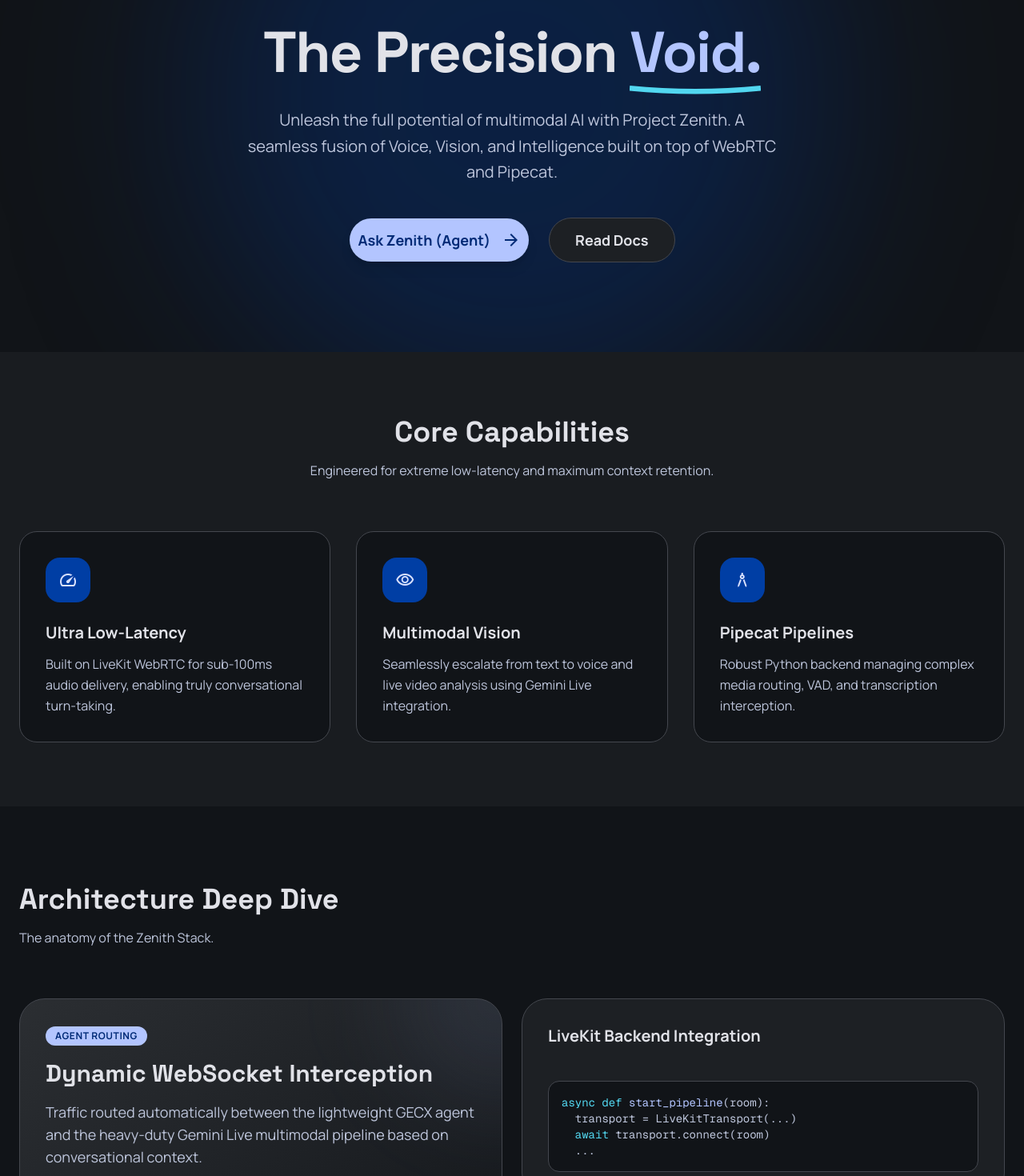
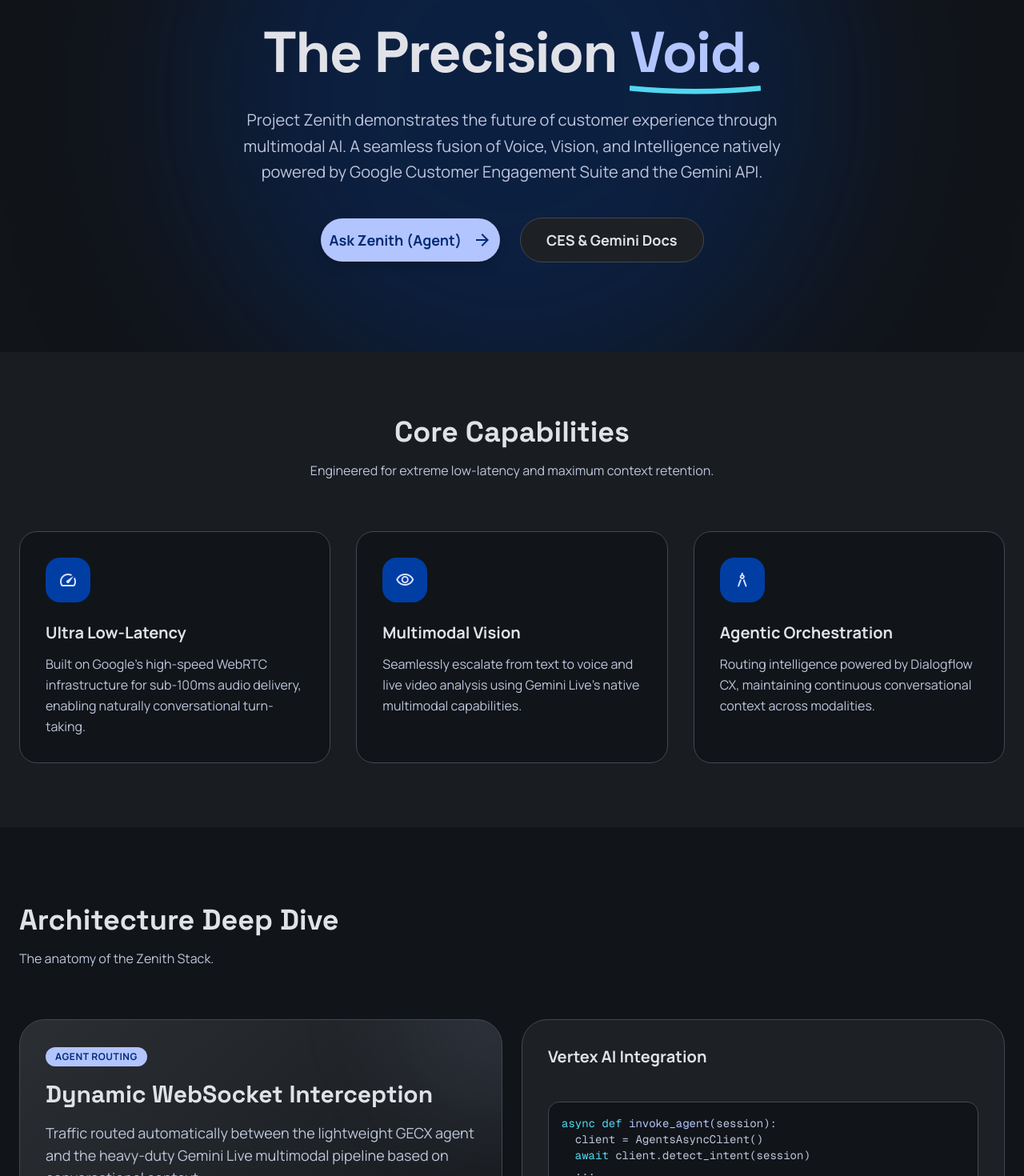
Before and after one commit to gall004/project-zenith, a Next.js app in the folder frontend/: page / in a window 1280 px wide. Shown: the part 200-1670 px from the top of the page at 80% size. Built offline with nearby package versions, Linux system fonts and the light colour scheme.

Commit message:
fix(ui): update company branding and emphasize Google CX/Gemini API stack

```diff
--- a/frontend/app/page.tsx
+++ b/frontend/app/page.tsx
@@ -71,7 +71,7 @@
           </span>
         </h1>
         <p className="text-xl text-secondary mb-10 max-w-2xl mx-auto leading-relaxed">
-          Unleash the full potential of multimodal AI with Project Zenith. A seamless fusion of Voice, Vision, and Intelligence built on top of WebRTC and Pipecat.
+          Project Zenith demonstrates the future of customer experience through multimodal AI. A seamless fusion of Voice, Vision, and Intelligence natively powered by Google Customer Engagement Suite and the Gemini API.
         </p>
         <div className="flex flex-col sm:flex-row justify-center items-center space-y-4 sm:space-y-0 sm:space-x-6">
           <Button
@@ -83,8 +83,8 @@
             <span>Ask Zenith (Agent)</span>
             <span className="material-symbols-outlined text-xl group-hover:translate-x-1 transition-transform">arrow_forward</span>
           </Button>
-          <a href="https://docs.livekit.io" target="_blank" rel="noopener noreferrer" className="w-full sm:w-auto bg-surface-container hover:bg-surface-container-high text-on-surface px-8 py-4 rounded-full font-bold text-lg transition-all duration-300 border border-outline-variant hover:border-outline flex items-center justify-center space-x-2 text-center h-14">
-            <span>Read Docs</span>
+          <a href="https://cloud.google.com/customer-engagement-suite" target="_blank" rel="noopener noreferrer" className="w-full sm:w-auto bg-surface-container hover:bg-surface-container-high text-on-surface px-8 py-4 rounded-full font-bold text-lg transition-all duration-300 border border-outline-variant hover:border-outline flex items-center justify-center space-x-2 text-center h-14">
+            <span>CES & Gemini Docs</span>
           </a>
         </div>
       </div>
@@ -102,9 +102,9 @@
         </div>
         <div className="grid grid-cols-1 md:grid-cols-3 gap-8">
           {[
-            { icon: "speed", title: "Ultra Low-Latency", desc: "Built on LiveKit WebRTC for sub-100ms audio delivery, enabling truly conversational turn-taking." },
-            { icon: "visibility", title: "Multimodal Vision", desc: "Seamlessly escalate from text to voice and live video analysis using Gemini Live integration." },
-            { icon: "architecture", title: "Pipecat Pipelines", desc: "Robust Python backend managing complex media routing, VAD, and transcription interception." }
+            { icon: "speed", title: "Ultra Low-Latency", desc: "Built on Google's high-speed WebRTC infrastructure for sub-100ms audio delivery, enabling naturally conversational turn-taking." },
+            { icon: "visibility", title: "Multimodal Vision", desc: "Seamlessly escalate from text to voice and live video analysis using Gemini Live's native multimodal capabilities." },
+            { icon: "architecture", title: "Agentic Orchestration", desc: "Routing intelligence powered by Dialogflow CX, maintaining continuous conversational context across modalities." }
           ].map((feature, i) => (
             <div key={i} className="bg-surface p-8 rounded-3xl border border-outline-variant hover:border-primary/50 transition-colors group">
               <div className="w-14 h-14 bg-primary-container text-on-primary-container rounded-2xl flex items-center justify-center mb-6 group-hover:scale-110 transition-transform">
@@ -146,12 +146,12 @@
           </div>
 
           <div className="md:col-span-2 bg-surface-container rounded-[2rem] p-8 border border-outline-variant flex flex-col justify-between">
-            <h3 className="text-xl font-bold text-on-surface">LiveKit Backend Integration</h3>
+            <h3 className="text-xl font-bold text-on-surface">Vertex AI Integration</h3>
             <div className="bg-surface rounded-xl p-4 mt-4 font-mono text-sm text-secondary overflow-hidden border border-outline-variant">
               <code>
-                <span className="text-tertiary">async def</span> <span className="text-primary">start_pipeline</span>(room):<br/>
-                &nbsp;&nbsp;transport = LiveKitTransport(...)<br/>
-                &nbsp;&nbsp;<span className="text-tertiary">await</span> transport.connect(room)<br/>
+                <span className="text-tertiary">async def</span> <span className="text-primary">invoke_agent</span>(session):<br/>
+                &nbsp;&nbsp;client = AgentsAsyncClient()<br/>
+                &nbsp;&nbsp;<span className="text-tertiary">await</span> client.detect_intent(session)<br/>
                 &nbsp;&nbsp;...
               </code>
             </div>
@@ -185,7 +185,7 @@
           </span>
         </div>
         <div className="text-sm text-outline-variant">
-          &copy; {new Date().getFullYear()} Precision AI. All systems operational.
+          &copy; {new Date().getFullYear()} TTEC Digital. All systems operational.
         </div>
       </div>
     </footer>
```
Also changed, not shown: 2 other files (tests, documents, lock files or other folders).
